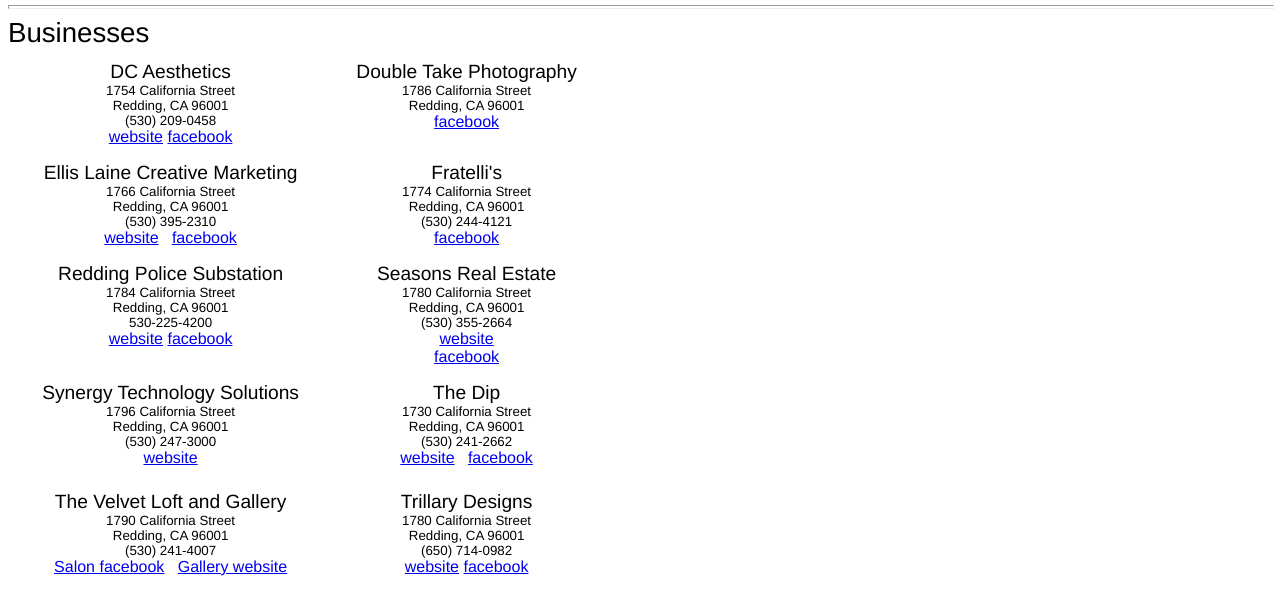
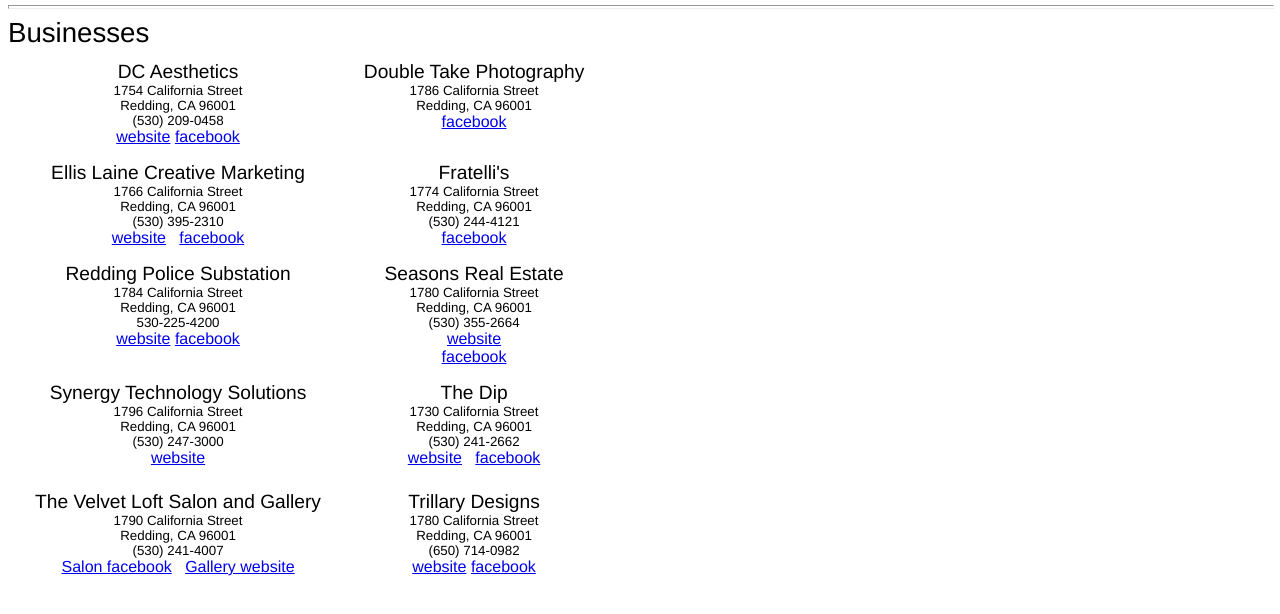
Before and after one commit to amyhurst/foundrysquare.biz, a plain HTML site: page Businesses.html in a window 1280 px wide. Shown: the part 128-742 px from the top of the page. Drawn offline with Linux system fonts and the light colour scheme.

Commit message:
Update Businesses.html
Velvet loft salon

```diff
--- a/Businesses.html
+++ b/Businesses.html
@@ -133,7 +133,7 @@
 </tr> <tr>
 
       <td
-      style="vertical-align: top; font-family: helvetica; text-align: center;"><big>The Velvet Loft and Gallery</big><br>
+      style="vertical-align: top; font-family: helvetica; text-align: center;"><big>The Velvet Loft Salon and Gallery</big><br>
       <small>
       1790 California Street <br>
       Redding, CA  96001 <br>
```
